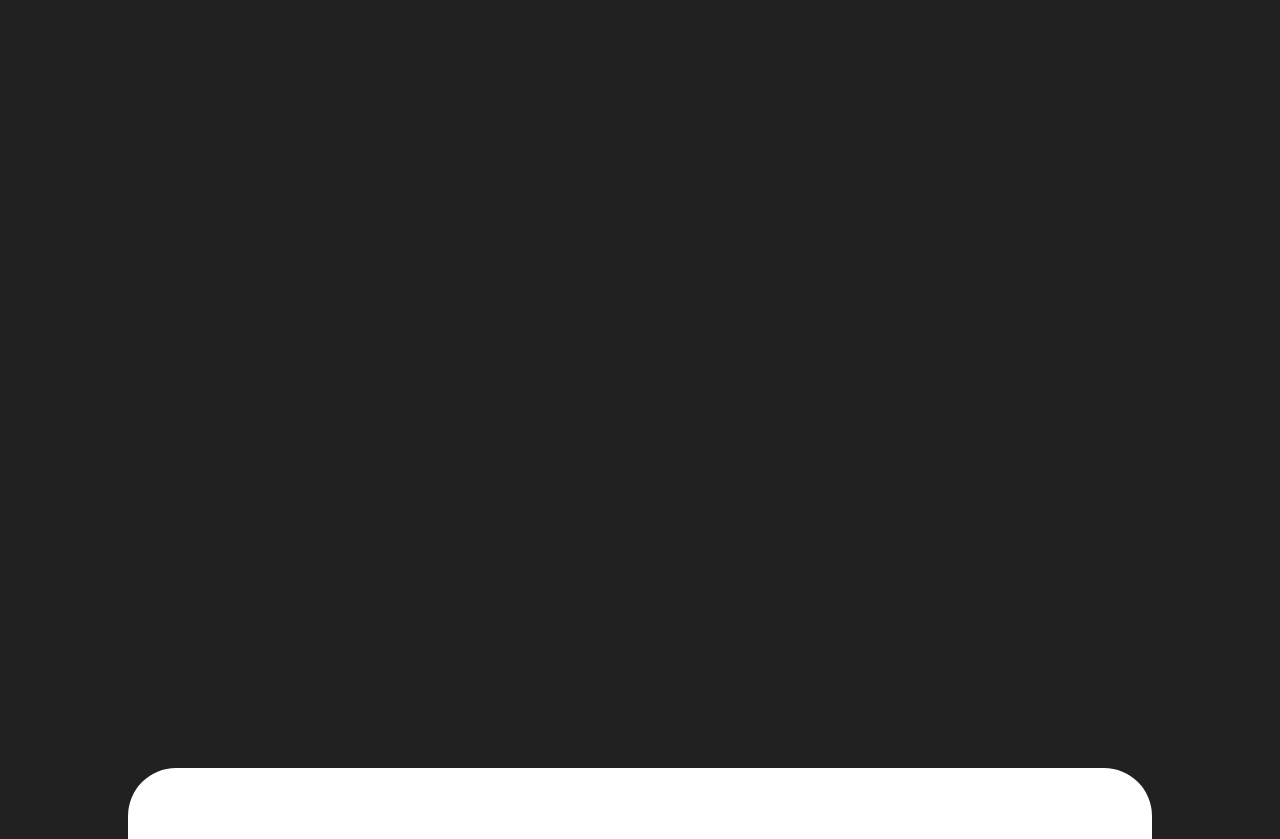
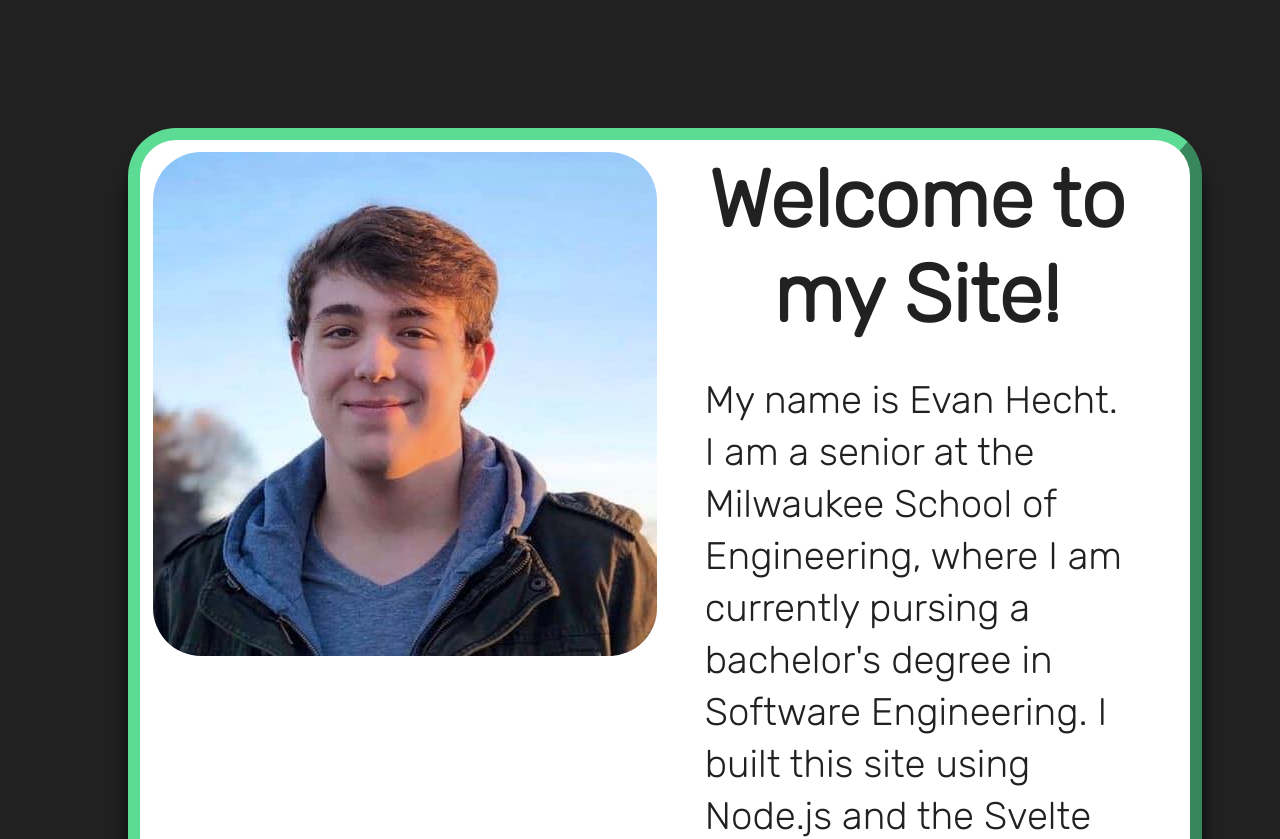
Before and after one commit to EvanHecht/portfolio-website, a Svelte app: page / in a window 1280 px wide. Shown: the part 820-1659 px from the top of the page. Built offline with nearby package versions, Linux system fonts and the light colour scheme.

Commit message:
continued work on implementing information cards

```diff
--- a/public/global.css
+++ b/public/global.css
@@ -2,6 +2,7 @@
     --palette-color-1: #212121;
     --palette-color-2: white;
     --palette-color-3: #2B393B;
+    --palette-color-4: #5CDB95;
   }
 
 @font-face {
--- a/src/App.svelte
+++ b/src/App.svelte
@@ -1,7 +1,10 @@
 <script>
     import NavBar from "./svelte-components/NavBar.svelte";
     import TitleSequence from "./svelte-components/TitleSequence.svelte";
-    import CardTemplate from "./svelte-components/CardTemplate.svelte"
+    import InfoCard from "./svelte-components/InfoCard.svelte"
+
+    let in_text_link_style = 'text-decoration: none; color: var(--palette-color-1); transition: 1s; background-color: var(--palette-color-4); border-radius: 1rem; padding: .25rem'
+
 </script>
 
 <style>
@@ -11,5 +14,22 @@
 <NavBar/>
 <div style="height: 20rem"></div>
 <TitleSequence/>
-<div style="height: 50rem"></div>
-<CardTemplate/>
+<div style="height: 10rem"></div>
+
+<InfoCard
+image_path="resources/images/picture_of_me.jpg"
+header="Welcome to my Site!"
+text = "My name is Evan Hecht. I am a senior at the Milwaukee School of Engineering, where I am currently pursing
+a bachelor's degree in Software Engineering. I built this site using Node.js and the Svelte framework, and intend to use it as a hub to display all
+of my work. I enjoy programming both inside and outside of school, and you can take a look at what I've been up to under the
+<a style='{in_text_link_style}' href=''><b>Projects</b></a>
+tab. Alternatively, continue scrolling down to learn more about me."/>
+
+<InfoCard
+image_path="resources/images/picture_of_me.jpg"
+header="Welcome to my Site!"
+text = "My name is Evan Hecht. I am a senior at the Milwaukee School of Engineering where I am currently pursuing
+a bachelor's degree in Software Engineering. I built this site using Node.js and the Svelte framework, and intend to use it as a hub to display all
+of my work. I enjoy programming both inside and outside of school, and you can take a look at what I've been up to under the
+<a style='{in_text_link_style}' href=''><b>Projects</b></a>
+tab. Alternatively, you can continue scrolling down to learn more about me."/>
--- a/src/svelte-components/CardTemplate.svelte
+++ /dev/null
@@ -1,71 +0,0 @@
-<script>
-
-let container;
-let is_visible;
-
-function isInViewport(element) {
-    const rect = element.getBoundingClientRect();
-    return (
-        rect.top >= 0 &&
-        rect.left >= 0 &&
-        rect.bottom - rect.height/2 <= (window.innerHeight || document.documentElement.clientHeight) &&
-        rect.right <= (window.innerWidth || document.documentElement.clientWidth)
-    );
-}
-
-
-//is_visible = isInViewport(container);
-
-document.addEventListener('scroll', function(e) {
-    is_visible = isInViewport(container)
-    console.log("Visible: " + is_visible)
-    console.log(typeof container)
-    if(typeof container !== "undefined" && is_visible) {
-        container.style.animation = 'appear 1s 0s forwards'
-    }
-
-    else if(typeof container !== "undefined" && !is_visible) {
-        container.style.animation = 'disappear 1s 0s forwards'
-    }
-});
-
-
-
-
-</script>
-
-<style>
-
-    @keyframes appear {
-        from {
-            opacity: 0%
-        }
-        to {
-            opacity: 100%
-        }
-    }
-
-    @keyframes disappear {
-        from {
-            opacity: 100%
-        }
-        to {
-            opacity: 0%
-        }
-    }
-
-
-    #container {
-        background-color: var(--palette-color-2);
-        height: 30rem;
-        width: 80%;
-        margin: 0 10%;
-        border-radius: 3rem;
-
-    }
-
-</style>
-
-<div id=container bind:this={container}>
-
-</div>
--- /dev/null
+++ b/src/svelte-components/InfoCard.svelte
@@ -0,0 +1,117 @@
+<script>
+
+    // Props
+    export let image_path;
+
+
+    export let header;
+    export let header_color;
+    export let text;
+
+
+    let container;
+
+    function ShouldReveal(element) {
+        const rect = element.getBoundingClientRect();
+        return (
+            rect.bottom <= (window.innerHeight || document.documentElement.clientHeight)
+        );
+    }
+
+    document.addEventListener('scroll', function(e) {
+        if(ShouldReveal(container)) {
+            container.style.opacity = '100%'
+            container.style.transform = 'translateX(0rem)';
+        } else {
+        container.style.opacity = '0%'
+        container.style.transform = 'translateX(-10rem)';
+        }
+    });
+
+</script>
+
+<style>
+
+    #container {
+        display: flex;
+        background-color: var(--palette-color-2);
+        height: fit-content;
+        width: 80%;
+        margin: 0 10% 8rem 10%;
+        border-radius: 3rem;
+        opacity: 0%;
+        transform: translateX(-10rem);
+        transition: 0.75s;
+        padding: 1%;
+        box-shadow: 0 1.5rem 1rem #000000c0;
+        border-style:outset;
+        border-radius: 3rem;
+        border-width: .75rem;
+        border-color: var(--palette-color-4);
+    }
+
+    #image {
+        display: inline-block;
+        height: 100%;
+        border-radius: 3rem;
+
+    }
+
+    #text_area {
+        flex-grow: 100;
+        padding: 0;
+        margin: 0 3rem;
+        float: right;
+        font-family: "Rubik";
+        width: auto;
+
+    }
+
+    #header {
+        text-align: center;
+        float: right;
+        width: 100%;
+        font-size: 5rem;
+        margin: 0 0 2rem 0;
+        color: var(--palette-color-1);
+    }
+
+    #text {
+        text-align: left;
+        float: right;
+        margin: 0;
+        font-size: 2.4rem;
+        color: var(--palette-color-1);
+        line-height: 3.25rem;
+    }
+
+    a {
+        color: var(--palette-color-2);
+        display: inline-block;
+        font-size: x-large;
+        font-family: 'Rubik';
+        text-decoration: none;
+        height: 100%;
+        padding: 0 1rem;
+        border-radius: 1rem;
+        border: 1rem;
+        transition: 0.5s;
+        opacity: 1;
+
+    }
+
+    a:hover {
+        background-color: var(--palette-color-4);
+        color: var(--palette-color-1);
+        transform: translateX(-1rem);
+    }
+
+</style>
+
+<div id=container bind:this={container}>
+    <img id=image src={image_path} alt="card visual"/>
+    <div id=text_area>
+        <h1 id=header style="color: {header_color}"> {header} </h1>
+        <p id=text> {@html text} </p>
+    </div>
+</div>
--- a/src/svelte-components/NavBar.svelte
+++ b/src/svelte-components/NavBar.svelte
@@ -20,6 +20,7 @@
     #container {
         width: 100%;
         position: fixed;
+        z-index: 10;
     }
     ul {
         list-style-type: none;
@@ -52,7 +53,7 @@
 
     }
     a:hover {
-        background-color: #5CDB95;
+        background-color: var(--palette-color-4);
         color: var(--palette-color-1);
         transform: translateX(-1rem);
     }
```
Also changed, not shown: public/build/bundle.js.
